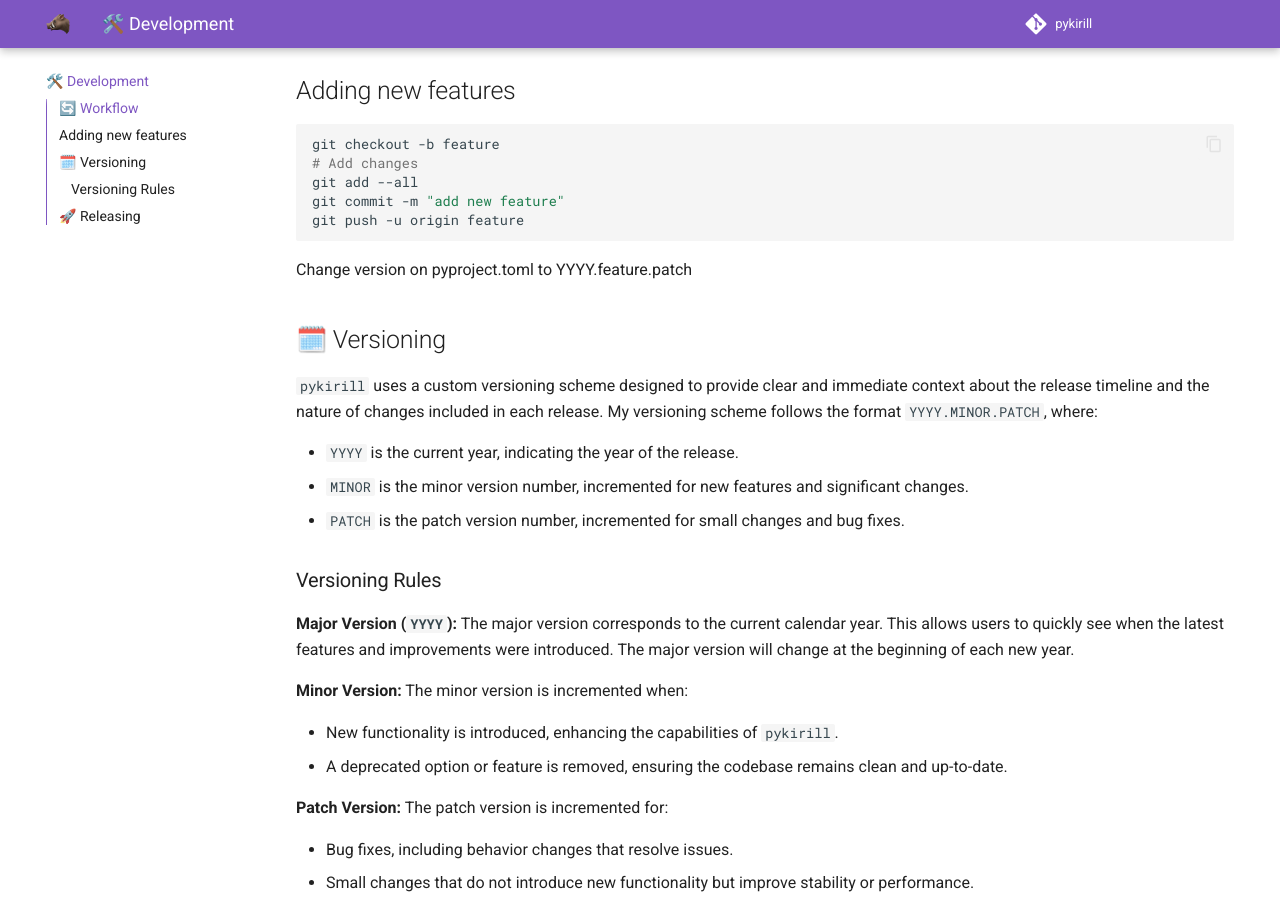
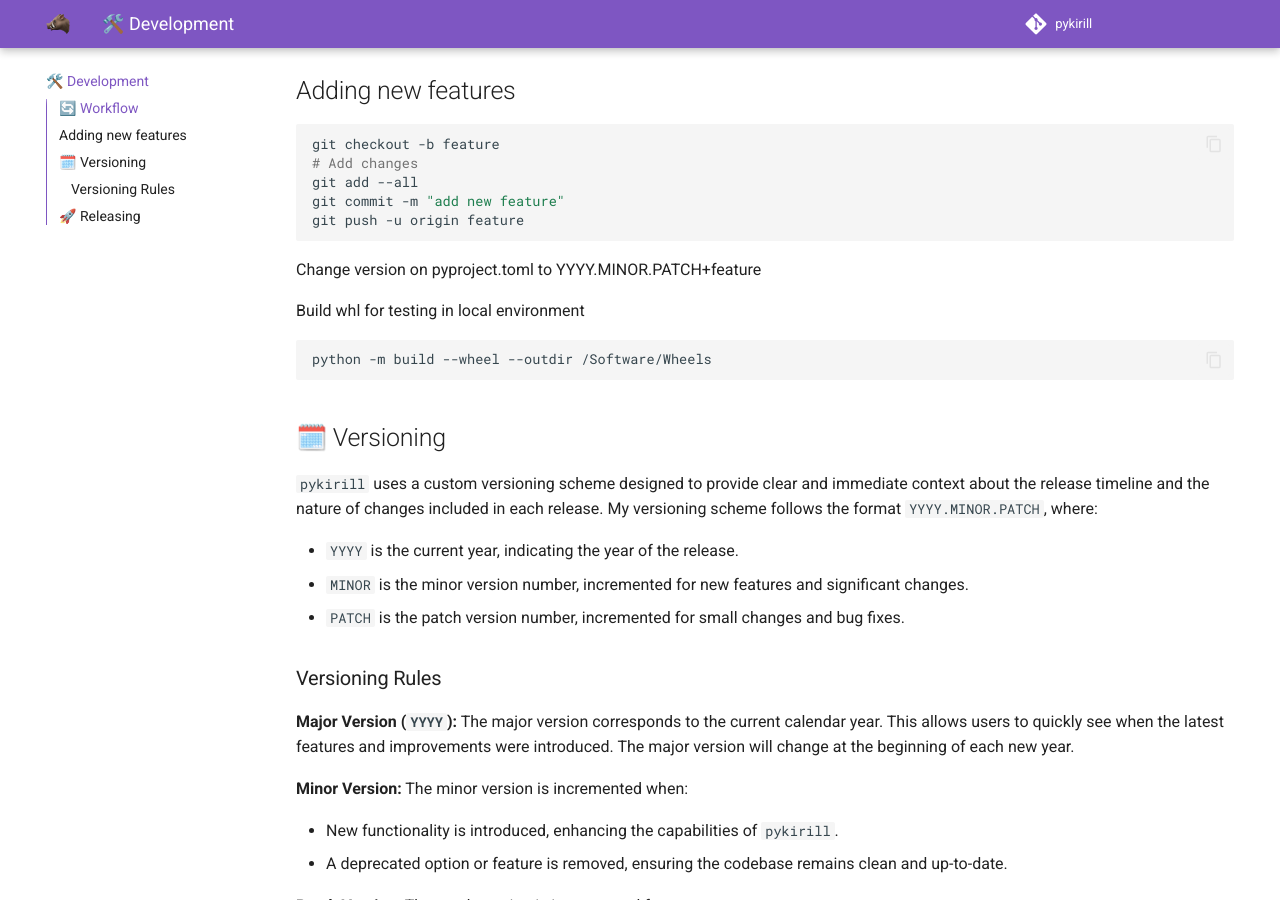
Before and after one commit to kirilledition/pykirill, an MkDocs documentation site: the page built from documentation/development.md, in a window 1280 px wide and 900 px high, scrolled down 441 px. Built offline with MkDocs 1.6.1 and Material for MkDocs 9.7.7, drawn with Linux system fonts in a browser that asks for light colours; comment, search, counter and statistics services are not loaded.

Commit message:
change version for distinction during development process

````diff
--- a/documentation/development.md
+++ b/documentation/development.md
@@ -24,7 +24,13 @@
 git push -u origin feature
 ```
 
-Change version on pyproject.toml to YYYY.feature.patch
+Change version on pyproject.toml to YYYY.MINOR.PATCH+feature
+
+Build whl for testing in local environment
+
+```
+python -m build --wheel --outdir /Software/Wheels
+```
 
 ## 🗓️ Versioning
 
````
